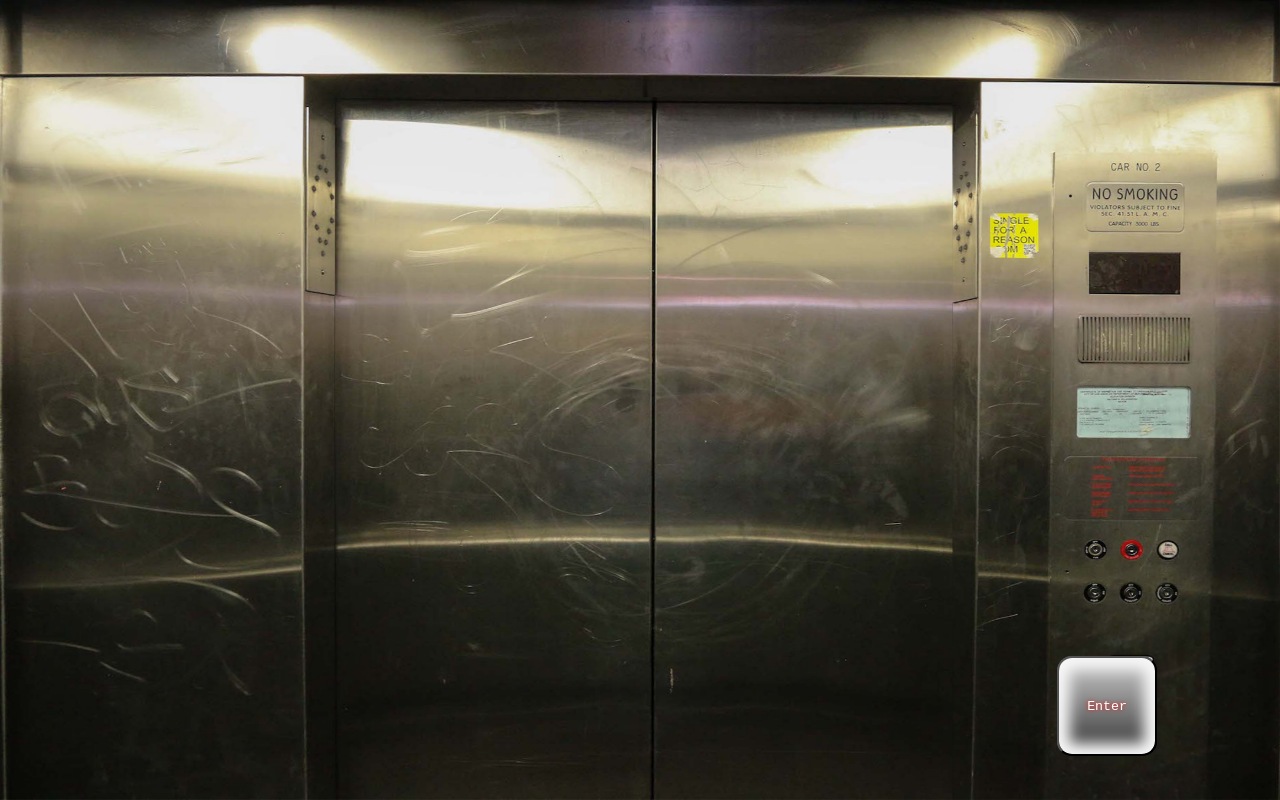
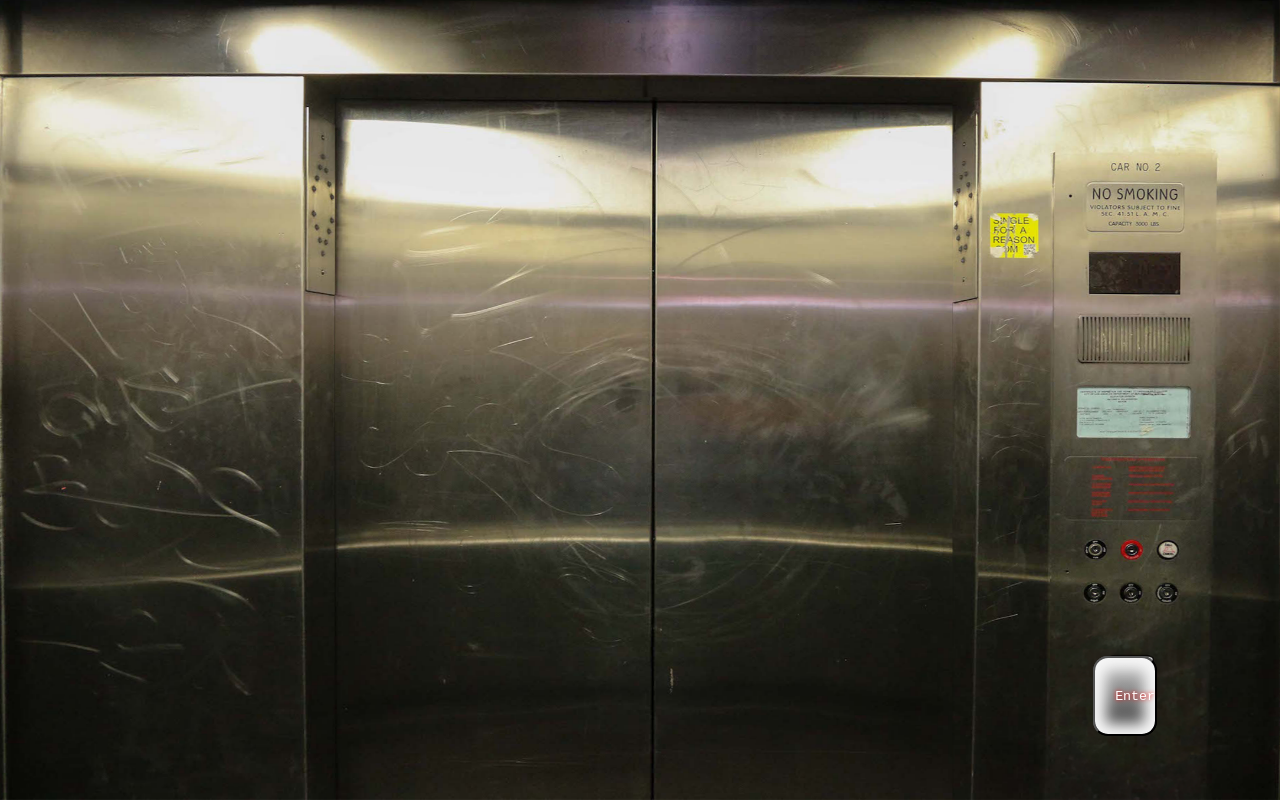
Before and after one commit to Leaf-mane/frontendproject, a plain HTML site: page index.html in a window 1280 px wide. Drawn offline with nearby package versions, Linux system fonts and the light colour scheme; a web font is replaced by a local one.

Commit message:
Better notation and comments

```diff
--- a/main.css
+++ b/main.css
@@ -69,8 +69,8 @@ body {
 
 }
 #enter-button{
-    width: 100px;
-    height: 100px;
+    width: 5vw;
+    height: 10vh;
     color: black;
     background-color: white;
     position: absolute;
@@ -96,8 +96,8 @@ body {
 }
 
 #newfloorbutton{
-    width: 100px;
-    height: 100px;
+    width: 5vw;
+    height: 10vh;
     color: black;
     background-color: white;
     position: absolute;
--- a/main.js
+++ b/main.js
@@ -6,12 +6,9 @@ $(document).ready(function() {
     const doorsMoving = $('#doorsmoving')[0];
     const ding = $('#ding')[0];
     const hum = $('#hum')[0];
-    const backgroundImages = ['bg1.jpg', 'bg2.jpg', 'bg3.jpg', 'bg5.jpg', 'bg7.jpg', 'bg8.jpg', 'bg9.jpg', 'bg10.jpg', 'bg11.jpg','bg12.jpg','bg13.jpg','bg14.jpg','bg15.jpg','bg16.jpg','bg17.jpg','bg18.jpg' ];
     doorsMoving.volume = 0.4;
-    elevatorMusic.volume = 0.3;
-    hum.volume = 0.3;
 
-    // Gets and displays random art
+// ************************************************************** Fetch and display random artworks ******************************************************** //
     function getRandomArtwork() {
         // Define a random page number to request different results each time
         const randomPage = Math.floor(Math.random() * 10) + 1;
@@ -45,9 +42,10 @@ $(document).ready(function() {
                     } else {
                         $('#artwork-image').attr('src', defaultImage);
                     }
-                ////////////////////////////////////////////////////
 
-                //Application of API call information to html
+
+// *************************************** Apply results of API to HTML ******************** //
+
                     console.log("Applying artwork")
                     $('#artwork-title').text(artwork.title);
                     $('#artwork-artist').text(artwork.principalOrFirstMaker);
@@ -66,10 +64,12 @@ $(document).ready(function() {
             }
         });
     }
-    // First entry function WORKING***
+ // ************************************************************** Enter the Elevator for the first time *********************************************** //
     $('#enter-button').on('click', function() {
         elevatorMusic.play();
         hum.play();
+        elevatorMusic.volume = 0.3;
+        hum.volume = 0.3;
         // Append the content from the hidden container to the artwork container
         $('#artwork-container').append($('#hidden-content').html());
         $('#elevator-doors').addClass('open');
@@ -85,7 +85,7 @@ $(document).ready(function() {
         $('#enter-button').hide();
         $('#newfloorbutton').text('Bringing you to your floor...');
     });
-  // OPEN AND CLOSE DOOR FUNCTIONALITY WORKING
+// ************************************************************** Open and close elevator doors ******************************************************** //
     $('#newfloorbutton').on('click', function() {
         if (!doorsOpen) {
             // If closed, play animation to open.
@@ -109,17 +109,13 @@ $(document).ready(function() {
         // Toggle the animation state
         doorsOpen = !doorsOpen;
     });
-
-    // $(document).on('click', '#get-random-artwork', getRandomArtwork);
-    // console.log("Click detected on artwork button")
-    // // // Get a random artwork when the page loads
-    // // // getRandomArtwork();
+// ************************************************************** Elevator Door Animation Func ******************************************************** //
     function openElevatorDoors() {
         // Toggle the animation-play-state to 'running' to start the animation
         $('#eledoorl, #eledoorr').css('animation-play-state', 'running');
         doorsMoving.play()
-
     }
+// ************************************************************** Fetch new floor ********************************************************************* //
     function openDoorsNewFloor(){
         const elevatorDoors = $('#eledoorl, #eledoorr');
         $('#eledoorr').css('animation-name', 'openDoors');
@@ -130,13 +126,14 @@ $(document).ready(function() {
         setTimeout(loadCloseDoorButton, 4000)
         setTimeout(4000, doorsMoving.play())
         ding.play()
-        console.log("Should be fetching new art")
+        console.log("tester")
     }
-            // Function to change the background randomly
+// ************************************************************** Randomly change background ******************************************************** //
      function changeBackground() {
-         const randomIndex = Math.floor(Math.random() * backgroundImages.length);
-          const selectedImage = backgroundImages[randomIndex];
-           $('#artwork-container').css('background-image', `url(backgrounds/${selectedImage})`);
+        const backgroundImages = ['bg1.jpg', 'bg2.jpg', 'bg3.jpg', 'bg5.jpg', 'bg7.jpg', 'bg8.jpg', 'bg9.jpg', 'bg10.jpg', 'bg11.jpg','bg12.jpg','bg13.jpg','bg14.jpg','bg15.jpg','bg16.jpg','bg17.jpg','bg18.jpg' ];
+        const randomIndex = Math.floor(Math.random() * backgroundImages.length);
+        const selectedImage = backgroundImages[randomIndex];
+        $('#artwork-container').css('background-image', `url(backgrounds/${selectedImage})`);
      }
      function loadNewFloorButton(){
         $('#newfloorbutton').text('New Floor');
```
